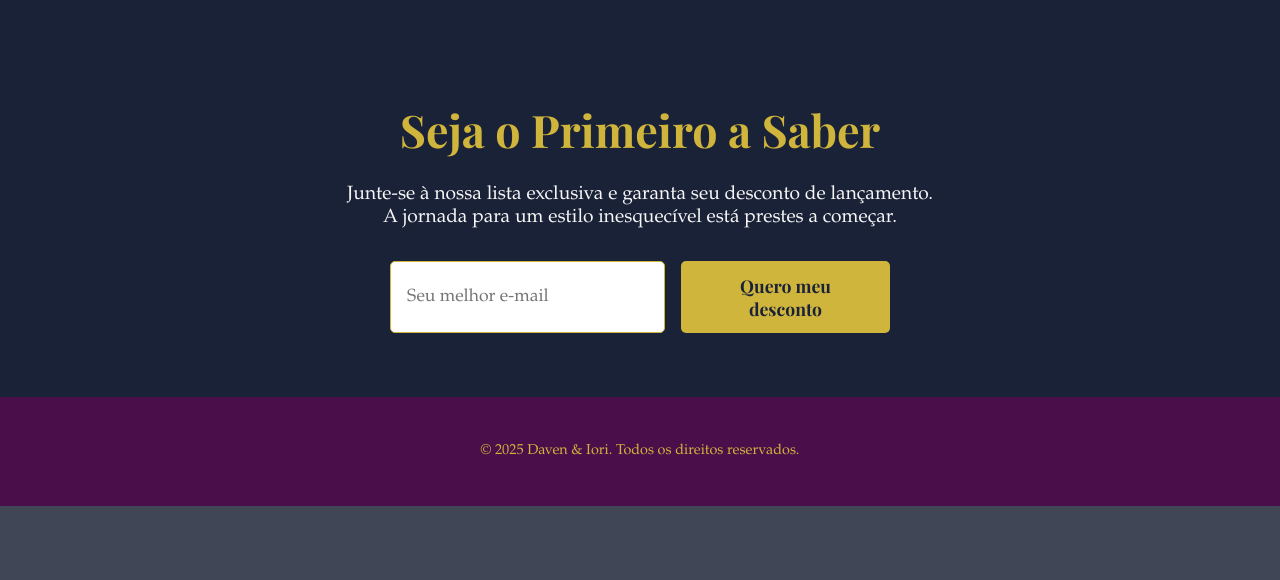
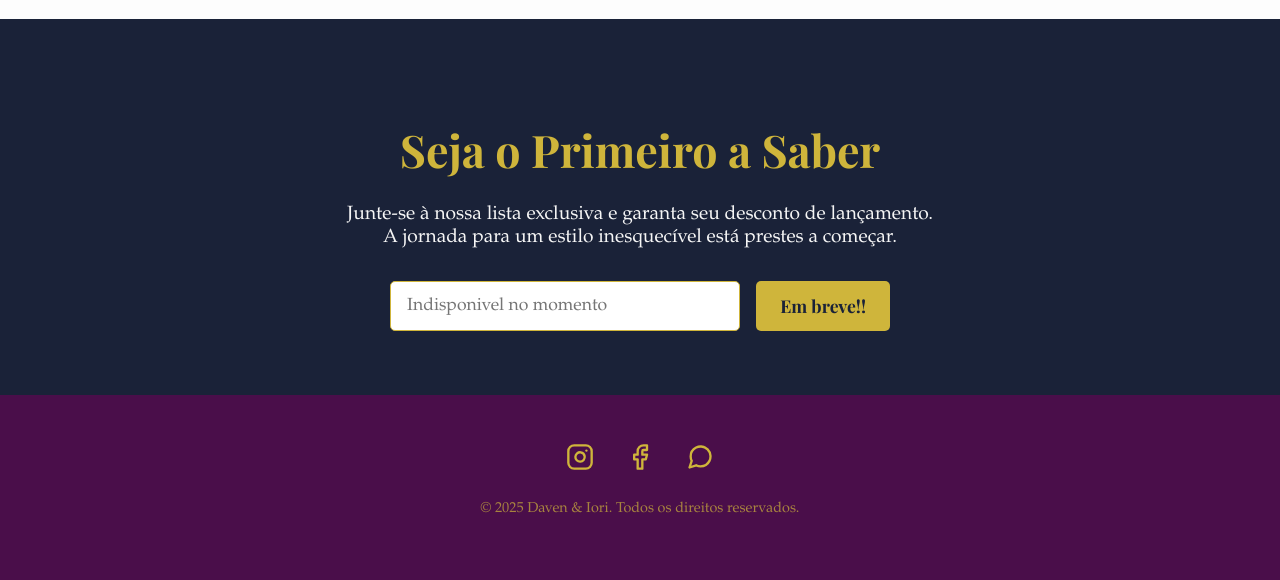
Before and after one commit to Davs06/daven-iori-store, a PHP site: page /lp.php in a window 1280 px wide. Shown: the part 1587-2167 px from the top of the page. Before the commit the page ends 2093 px from the top, so only its background shows below. Run offline with PHP 8.4, Linux system fonts and the light colour scheme; some web fonts are replaced.

Commit message:
modified:   assets/css/lp.css 	modified:   lp.php

```diff
--- a/assets/css/lp.css
+++ b/assets/css/lp.css
@@ -181,14 +220,58 @@ body {
     transform: translateY(-3px);
 }
 
+/* --- ESTILOS ATUALIZADOS DO FOOTER --- */
 .footer {
     background-color: var(--deep-purple);
-    padding: 2rem;
+    padding: 3rem 2rem;
+    /* Aumenta o padding para mais respiro */
     font-size: 0.9rem;
     color: var(--gold);
 }
 
+.footer p {
+    margin-top: 1.5rem;
+    /* Adiciona espaço acima do texto de copyright */
+    opacity: 0.7;
+}
+
+/* --- ESTILOS PARA OS ÍCONES DAS REDES SOCIAIS --- */
+.social-links {
+    display: flex;
+    justify-content: center;
+    align-items: center;
+    gap: 2rem;
+    /* Espaçamento entre os ícones */
+}
+
+.social-links a {
+    color: var(--gold);
+    transition: all 0.3s ease;
+}
+
+.social-links a:hover {
+    color: var(--off-white);
+    /* Muda a cor do ícone no hover */
+    transform: scale(1.2);
+    /* Aumenta o ícone levemente */
+}
+
+.social-links svg {
+    width: 28px;
+    /* Tamanho dos ícones */
+    height: 28px;
+}
+
 @media (max-width: 600px) {
+    .header .logo {
+        width: 60px;
+    }
+
+    .store-button {
+        padding: 0.5rem 0.8rem;
+        font-size: 0.9rem;
+    }
+
     .hero h1 {
         font-size: 2.5rem;
     }
--- a/lp.php
+++ b/lp.php
@@ -16,7 +16,10 @@
 <body>
 
     <header class="header">
+
         <img src="assets/img/logo-DeI.png" alt="Logo Daven & Iori" class="logo">
+
+        <a href="/" class="store-button">Acessar a Loja</a>
     </header>
 
     <main>
@@ -59,13 +62,39 @@
             <p>Junte-se à nossa lista exclusiva e garanta seu desconto de lançamento. A jornada para um estilo
                 inesquecível está prestes a começar.</p>
             <form class="signup-form" action="">
-                <input type="email" placeholder="Seu melhor e-mail" required>
-                <button type="submit">Quero meu desconto</button>
+                <!-- <input type="email" placeholder="Seu melhor e-mail" required> -->
+                <!-- <button type="submit" disabled>Quero meu desconto</button> -->
+                <input type="email" placeholder="Indisponivel no momento" disabled>
+                <button type="submit" disabled>Em breve!!</button>
             </form>
         </section>
     </main>
 
     <footer class="footer">
+        <div class="social-links">
+            <a href="#" target="_blank" title="Instagram">
+                <svg xmlns="http://www.w3.org/2000/svg" width="24" height="24" viewBox="0 0 24 24" fill="none"
+                    stroke="currentColor" stroke-width="2" stroke-linecap="round" stroke-linejoin="round">
+                    <rect x="2" y="2" width="20" height="20" rx="5" ry="5"></rect>
+                    <path d="M16 11.37A4 4 0 1 1 12.63 8 4 4 0 0 1 16 11.37z"></path>
+                    <line x1="17.5" y1="6.5" x2="17.51" y2="6.5"></line>
+                </svg>
+            </a>
+            <a href="#" target="_blank" title="Facebook">
+                <svg xmlns="http://www.w3.org/2000/svg" width="24" height="24" viewBox="0 0 24 24" fill="none"
+                    stroke="currentColor" stroke-width="2" stroke-linecap="round" stroke-linejoin="round">
+                    <path d="M18 2h-3a5 5 0 0 0-5 5v3H7v4h3v8h4v-8h3l1-4h-4V7a1 1 0 0 1 1-1h3z"></path>
+                </svg>
+            </a>
+            <a href="#" target="_blank" title="WhatsApp">
+                <svg xmlns="http://www.w3.org/2000/svg" width="24" height="24" viewBox="0 0 24 24" fill="none"
+                    stroke="currentColor" stroke-width="2" stroke-linecap="round" stroke-linejoin="round">
+                    <path
+                        d="M21 11.5a8.38 8.38 0 0 1-.9 3.8 8.5 8.5 0 0 1-7.6 4.7 8.38 8.38 0 0 1-3.8-.9L3 21l1.9-5.7a8.38 8.38 0 0 1-.9-3.8 8.5 8.5 0 0 1 4.7-7.6 8.38 8.38 0 0 1 3.8-.9h.5a8.48 8.48 0 0 1 8 8v.5z">
+                    </path>
+                </svg>
+            </a>
+        </div>
         <p>&copy; <?php echo date("Y"); ?> Daven & Iori. Todos os direitos reservados.</p>
     </footer>
 
```
Also changed, not shown: other parts of assets/css/lp.css (+41 -2 lines).
